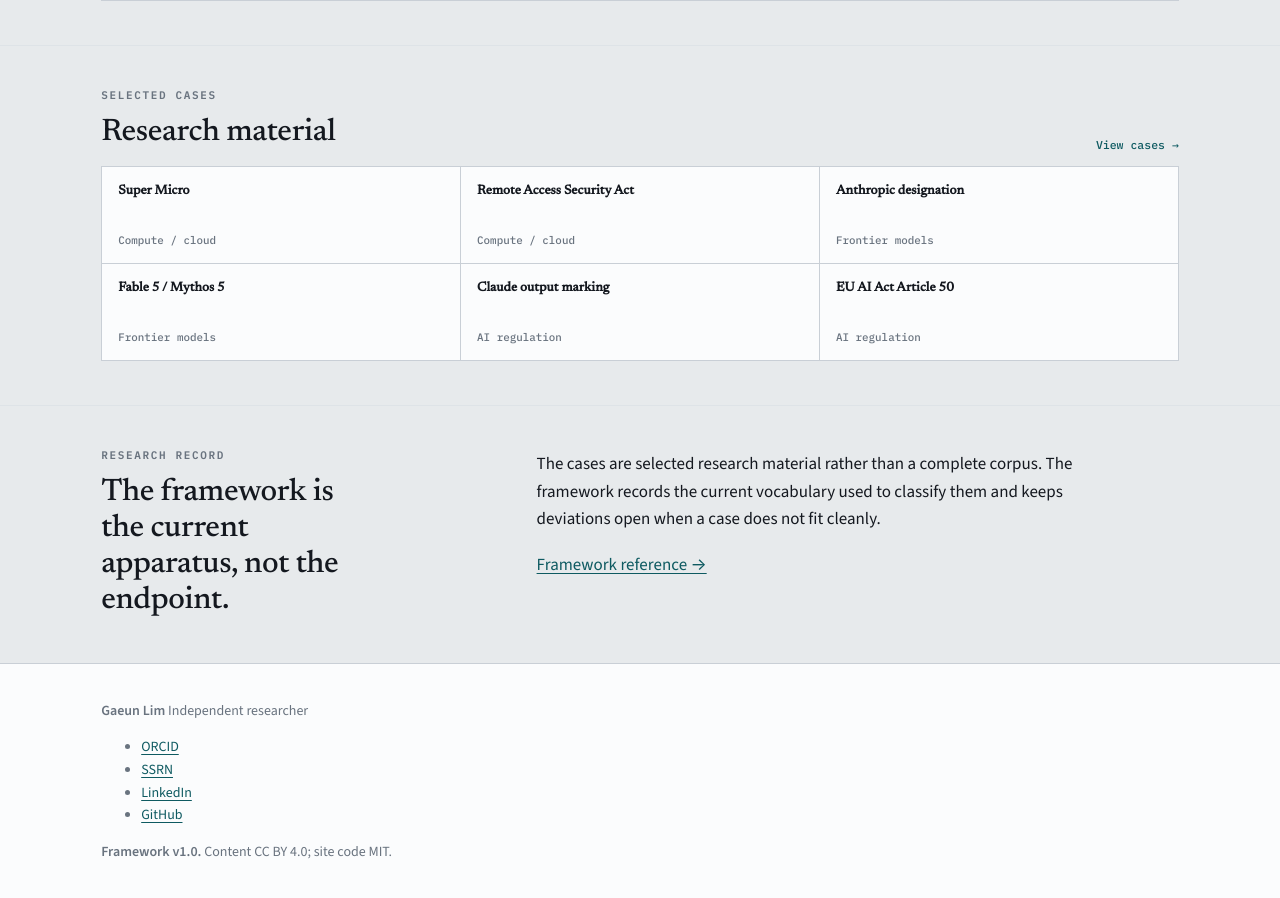
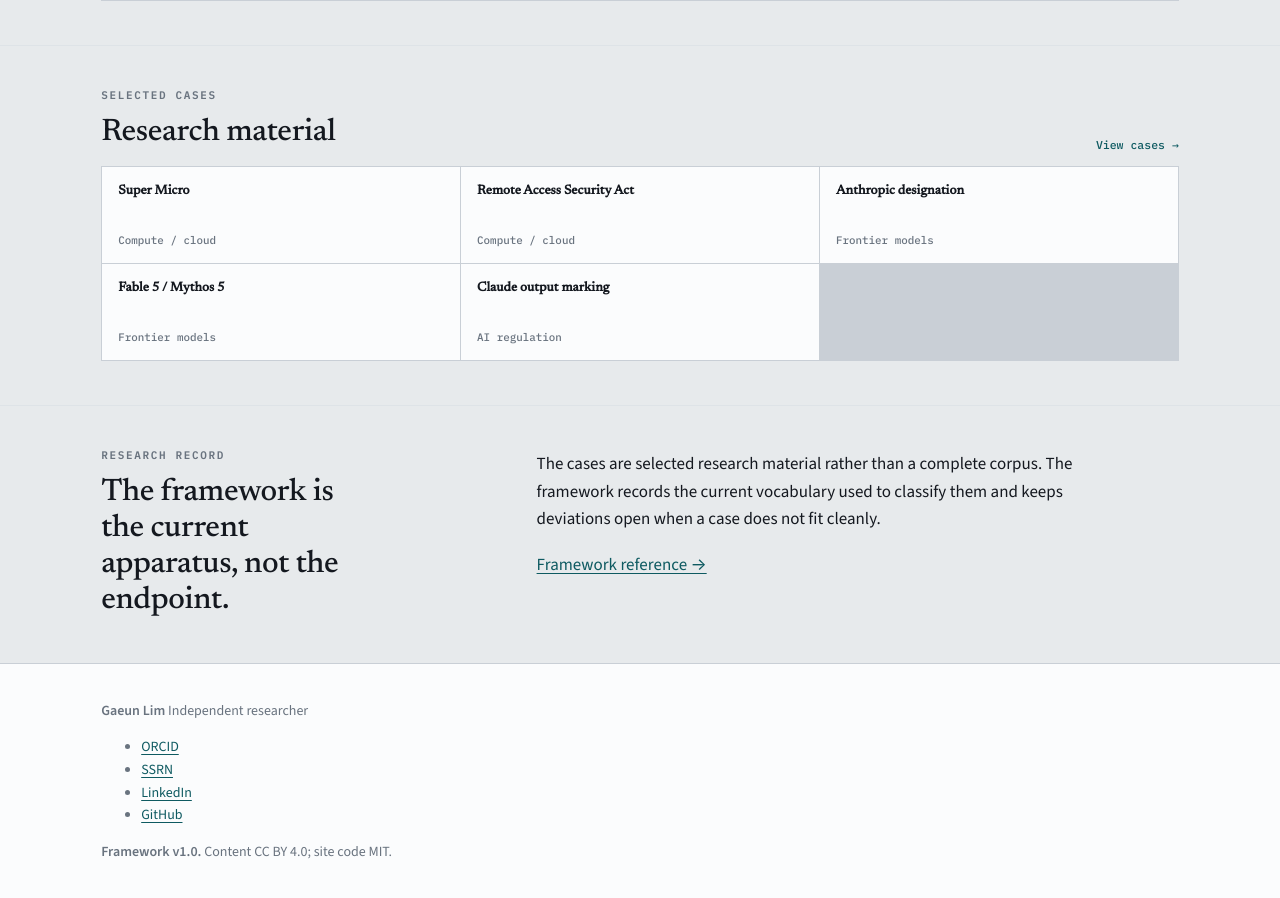
Before and after one commit to GaeunLim01/regulatory-order, a Jekyll site: the page built from index.html, in a window 1280 px wide and 900 px high, scrolled down 758 px. Built offline with Jekyll 4.4.1, drawn with Linux system fonts in a browser that asks for light colours.

Commit message:
Add files via upload

```diff
--- a/index.html
+++ b/index.html
@@ -72,7 +72,6 @@ description: AI governance examined through regulatory order and five analytical
       <a href="{{ '/cases/anthropic-dow/' | relative_url }}" class="case-chip"><strong>Anthropic designation</strong><span>Frontier models</span></a>
       <a href="{{ '/cases/fable-mythos/' | relative_url }}" class="case-chip"><strong>Fable 5 / Mythos 5</strong><span>Frontier models</span></a>
       <a href="{{ '/cases/claude-watermarking/' | relative_url }}" class="case-chip"><strong>Claude output marking</strong><span>AI regulation</span></a>
-      <a href="{{ '/cases/eu-ai-act-watermarking/' | relative_url }}" class="case-chip"><strong>EU AI Act Article 50</strong><span>AI regulation</span></a>
     </div>
   </div>
 </section>
```
